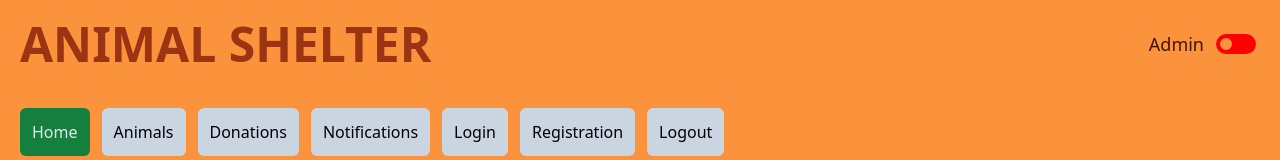
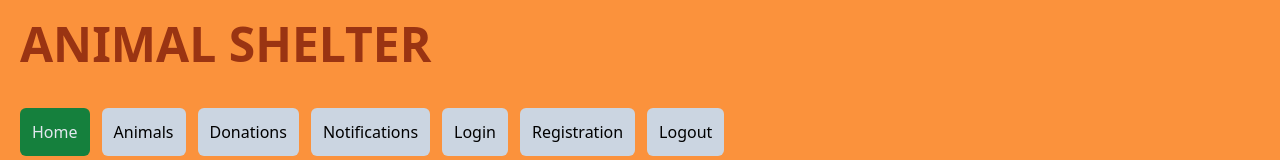
Before and after one commit to MarinoTolj/azil_za_zivotinje, a React (Vite) app: page / in a window 1280 px wide. Shown: the top 160 px of the page. Built offline with nearby package versions, Linux system fonts and the light colour scheme; no server answers.

Commit message:
None to strict for cookie, and removed ToggleSwitch.

```diff
--- a/src/components/Header.tsx
+++ b/src/components/Header.tsx
@@ -2,7 +2,6 @@ import { RouteType } from "../main";
 import NavBtn from "./NavBtn";
 import { useDispatch, useSelector } from "react-redux";
 import { RootState } from "../redux/store";
-import ToggleSwitch from "./Icons/ToggleSwitch";
 import { Link, useLocation } from "react-router-dom";
 import { useEffect } from "react";
 import { setIsAdmin } from "../redux/userSlice";
@@ -31,10 +30,6 @@ export const Header: React.FC<{ routes: RouteType[] }> = (props) => {
         <h1 className="text-2xl align-middle text-orange-800 font-bold md:text-5xl">
           <Link to="/">ANIMAL SHELTER</Link>
         </h1>
-        <div className="flex items-center">
-          <span className="mr-2 text-lg text-orange-950">Admin</span>
-          <ToggleSwitch />
-        </div>
       </div>
       <nav className="bg-main-orange p-5 flex flex-wrap gap-3">
         {props.routes.map((route) => {
--- a/src/components/Icons/ToggleSwitch.tsx
+++ /dev/null
@@ -1,23 +0,0 @@
-import { Icon } from "@mdi/react";
-import { mdiToggleSwitch, mdiToggleSwitchOff } from "@mdi/js";
-import { toggleIsAdmin } from "../../redux/userSlice";
-import { useDispatch, useSelector } from "react-redux";
-import { RootState } from "../../redux/store";
-
-const toggleSize = 2;
-
-const ToggleSwitch = () => {
-  const isAdmin = useSelector((state: RootState) => state.user.isAdmin);
-  const dispatch = useDispatch();
-
-  return (
-    <button onClick={() => dispatch(toggleIsAdmin())} className="fit">
-      {isAdmin ? (
-        <Icon path={mdiToggleSwitch} size={toggleSize} color="green" />
-      ) : (
-        <Icon path={mdiToggleSwitchOff} size={toggleSize} color="red" />
-      )}
-    </button>
-  );
-};
-export default ToggleSwitch;
```
Also changed, not shown: 1 other file (tests, documents, lock files or other folders).
